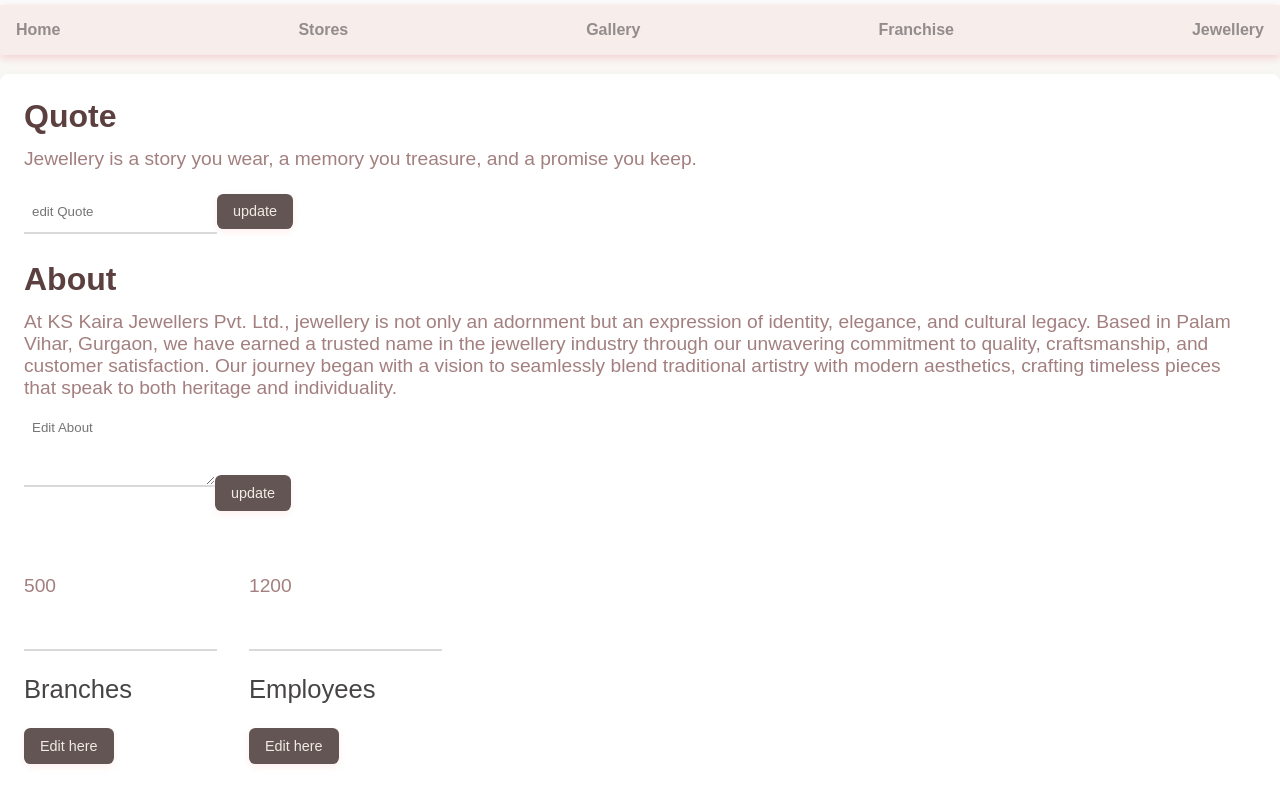
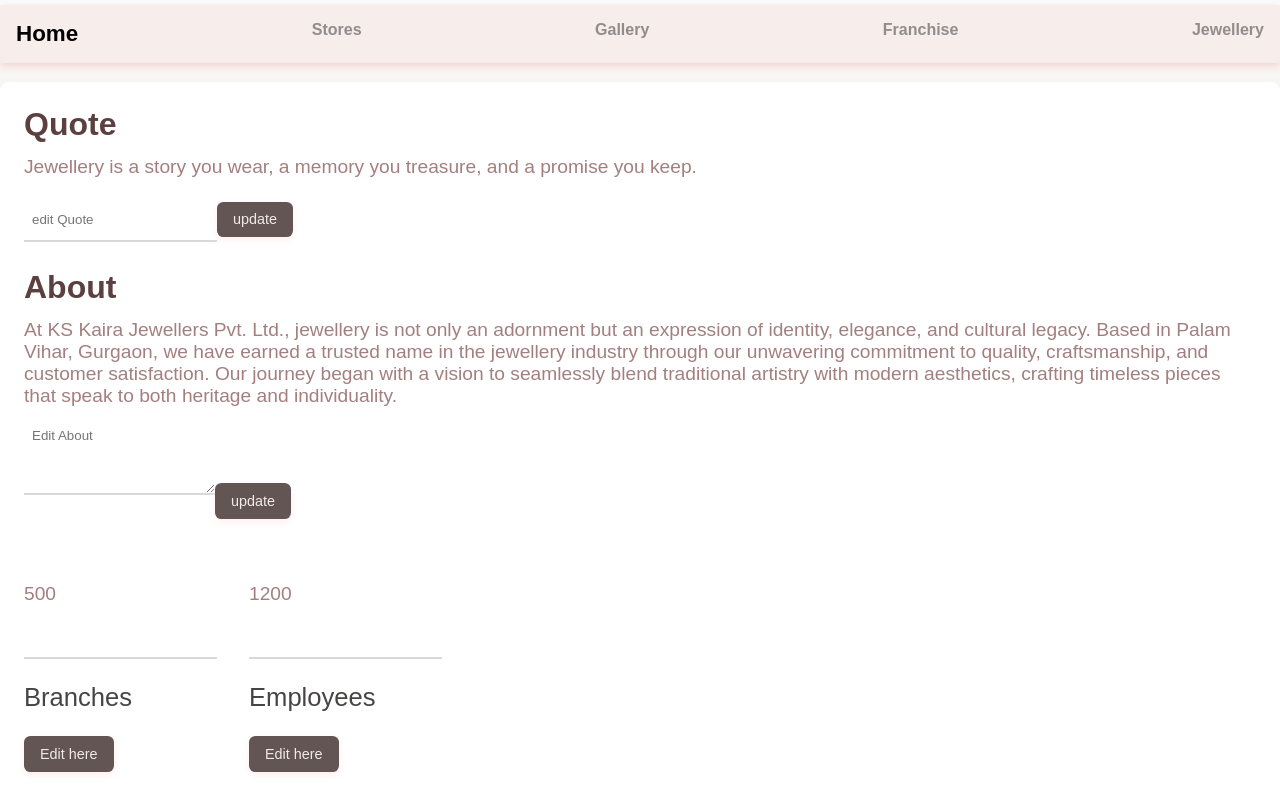
Before and after one commit to kunalpanchal882/kaira, a React (Vite) app: page / in a window 1280 px wide. Shown: the top 800 px of the page. Built offline with nearby package versions, Linux system fonts and the light colour scheme.

Commit message:
add navbar

```diff
--- a/src/components/navbar/Navbar.jsx
+++ b/src/components/navbar/Navbar.jsx
@@ -4,7 +4,7 @@
 
 const Navbar = ({setPage}) => {
 
-const [activePage, setactivePage] = useState("")
+const [activePage, setactivePage] = useState("home")
 
   const handelClick = (page) => {
     setPage(page);
```
